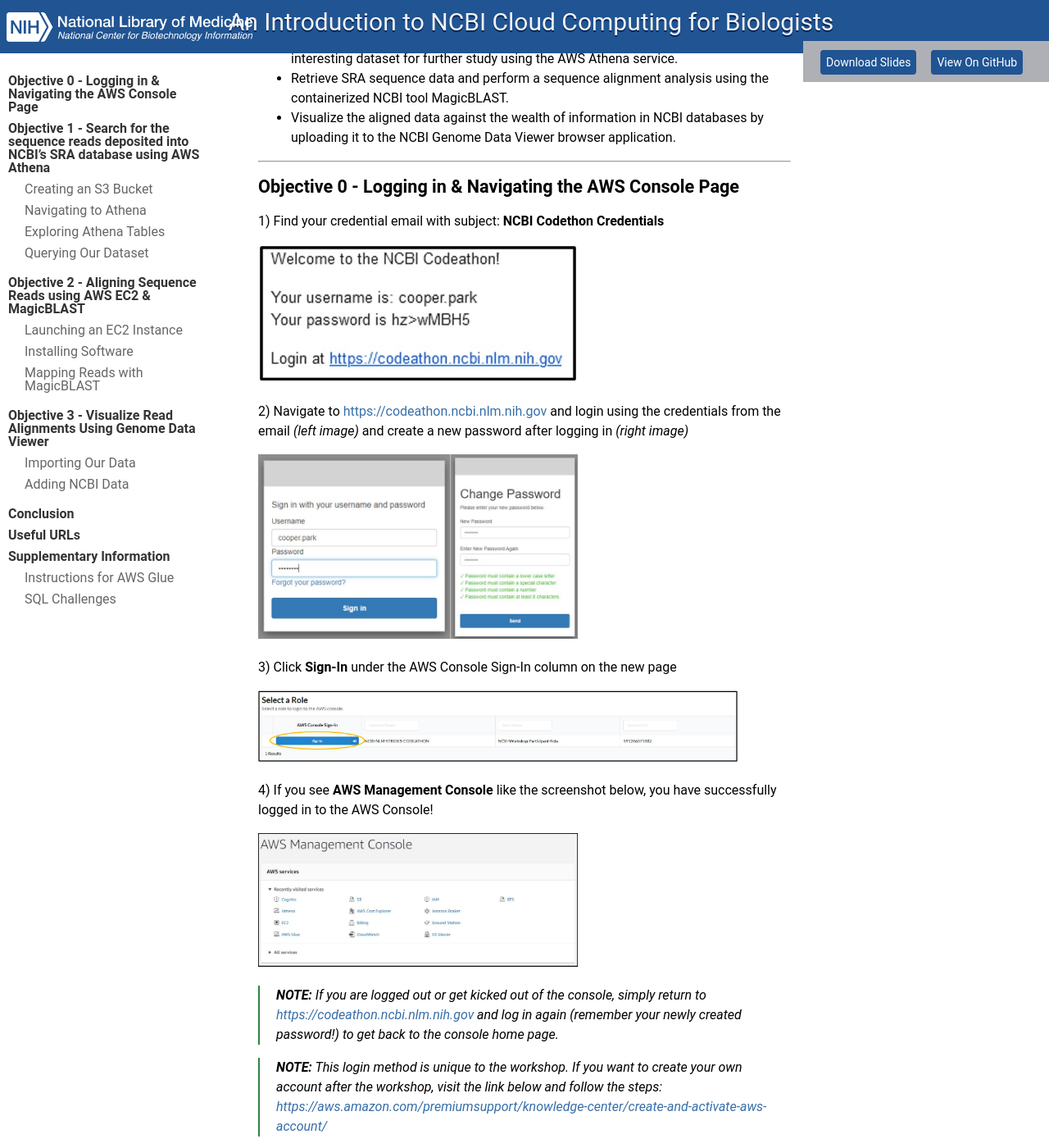
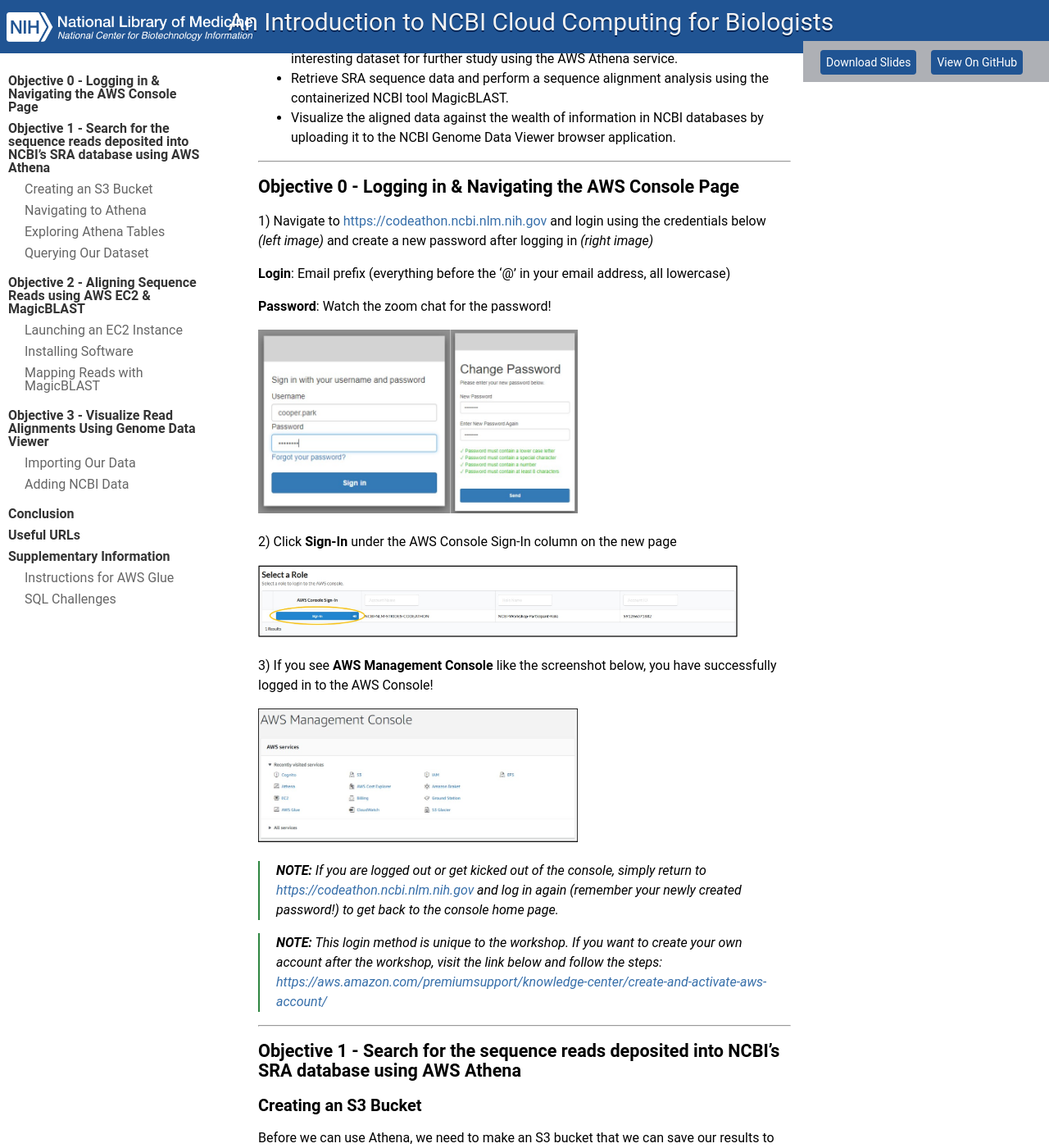
Before and after one commit to parkcoj/Intro-to-NCBI-Cloud-Computing, a Jekyll site: the page built from index.md, in a window 1280 px wide and 1400 px high, scrolled down 440 px. Shown: the whole window at 82% size. Built offline with Jekyll 4.4.1, drawn with Linux system fonts in a browser that asks for light colours; our own code applies the rules of GitHub Pages for plain Markdown files.

Commit message:
Update index.md

```diff
--- a/index.md
+++ b/index.md
@@ -13,20 +13,20 @@ In this online, interactive workshop you will learn how to:
 
 # Objective 0 - Logging in & Navigating the AWS Console Page
 
-1) Find your credential email with subject: **NCBI Codethon Credentials**
+1) Navigate to [https://codeathon.ncbi.nlm.nih.gov](https://codeathon.ncbi.nlm.nih.gov) and login using the credentials below *(left image)* and create a new password after logging in *(right image)*
 
-![img1](doc_images/img1.jpg){:width="60%"}
+**Login**: Email prefix (everything before the '@' in your email address, all lowercase)
 
-2) Navigate to [https://codeathon.ncbi.nlm.nih.gov](https://codeathon.ncbi.nlm.nih.gov) and login using the credentials from the email *(left image)* and create a new password after logging in *(right image)*
+**Password**: Watch the zoom chat for the password!
 
 ![img2](doc_images/img2.jpg){:width="60%"}
 
 
-3) Click **Sign-In** under the AWS Console Sign-In column on the new page
+2) Click **Sign-In** under the AWS Console Sign-In column on the new page
 
 ![img3](doc_images/img3.jpg)
 
-4) If you see **AWS Management Console** like the screenshot below, you have successfully logged in to the AWS Console!
+3) If you see **AWS Management Console** like the screenshot below, you have successfully logged in to the AWS Console!
 
 ![img4](doc_images/img4.jpg){:width="60%"}
 
```
